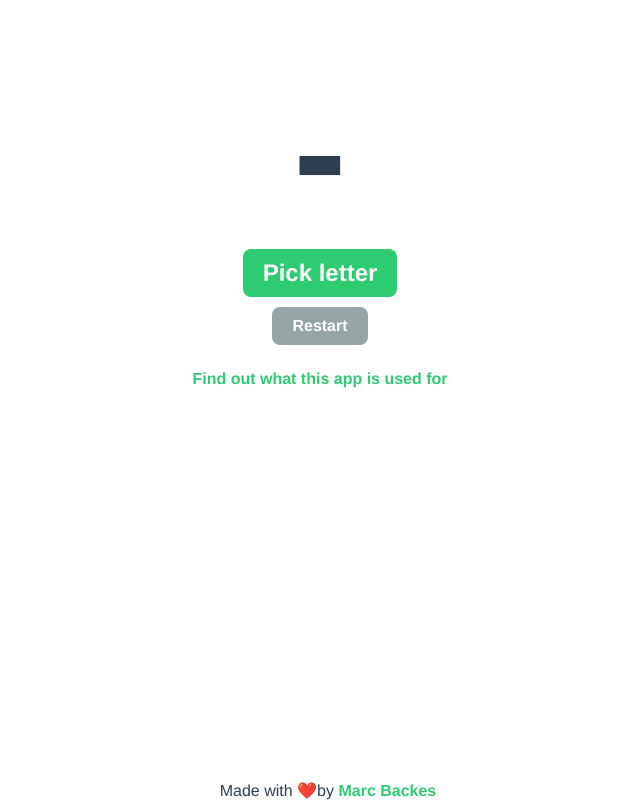
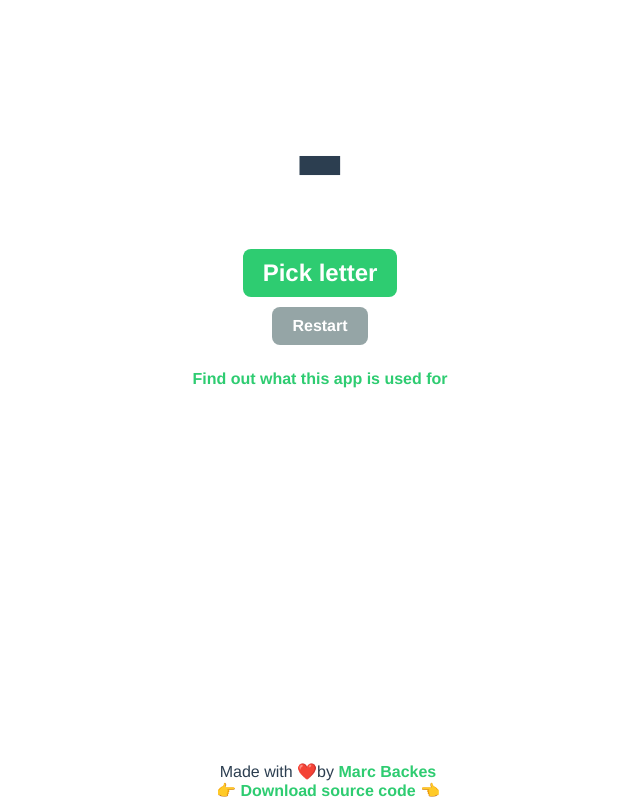
Before and after one commit to themarcba/random-letter-picker, a Vue app: page / in a window 1280 px wide. Shown: the whole page, without its empty margins (320-960 px from the left). Built offline with nearby package versions, Linux system fonts and the light colour scheme.

Commit message:
Added more links

```diff
--- a/src/components/Footer.vue
+++ b/src/components/Footer.vue
@@ -2,6 +2,8 @@
     <div class="footer">
         Made with ❤️by
         <a href="https://marc.dev">Marc Backes</a>
+        <br />
+        <a href="https://github.com/themarcba/random-letter-picker">👉 Download source code 👈</a>
     </div>
 </template>
 
```
